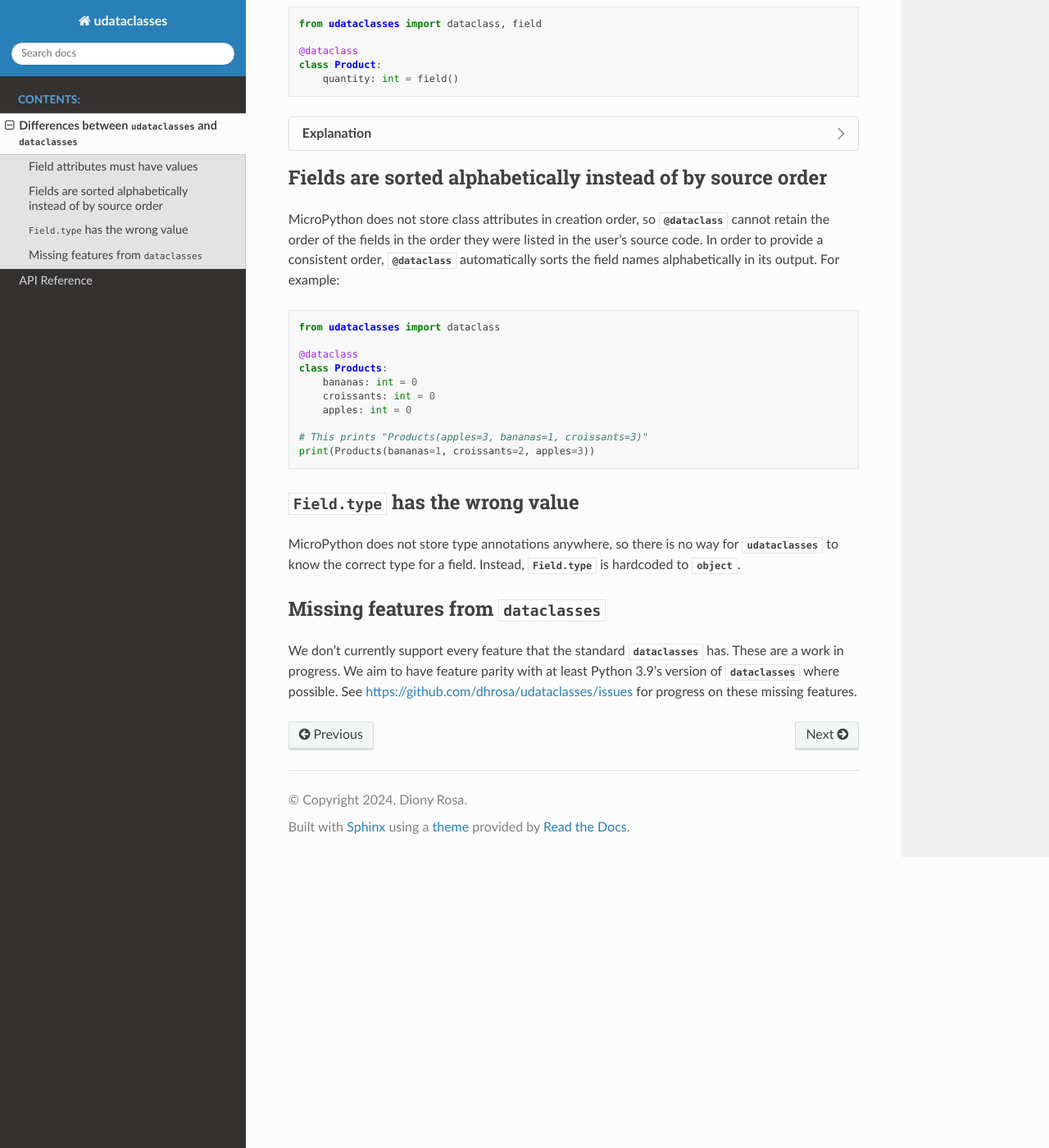
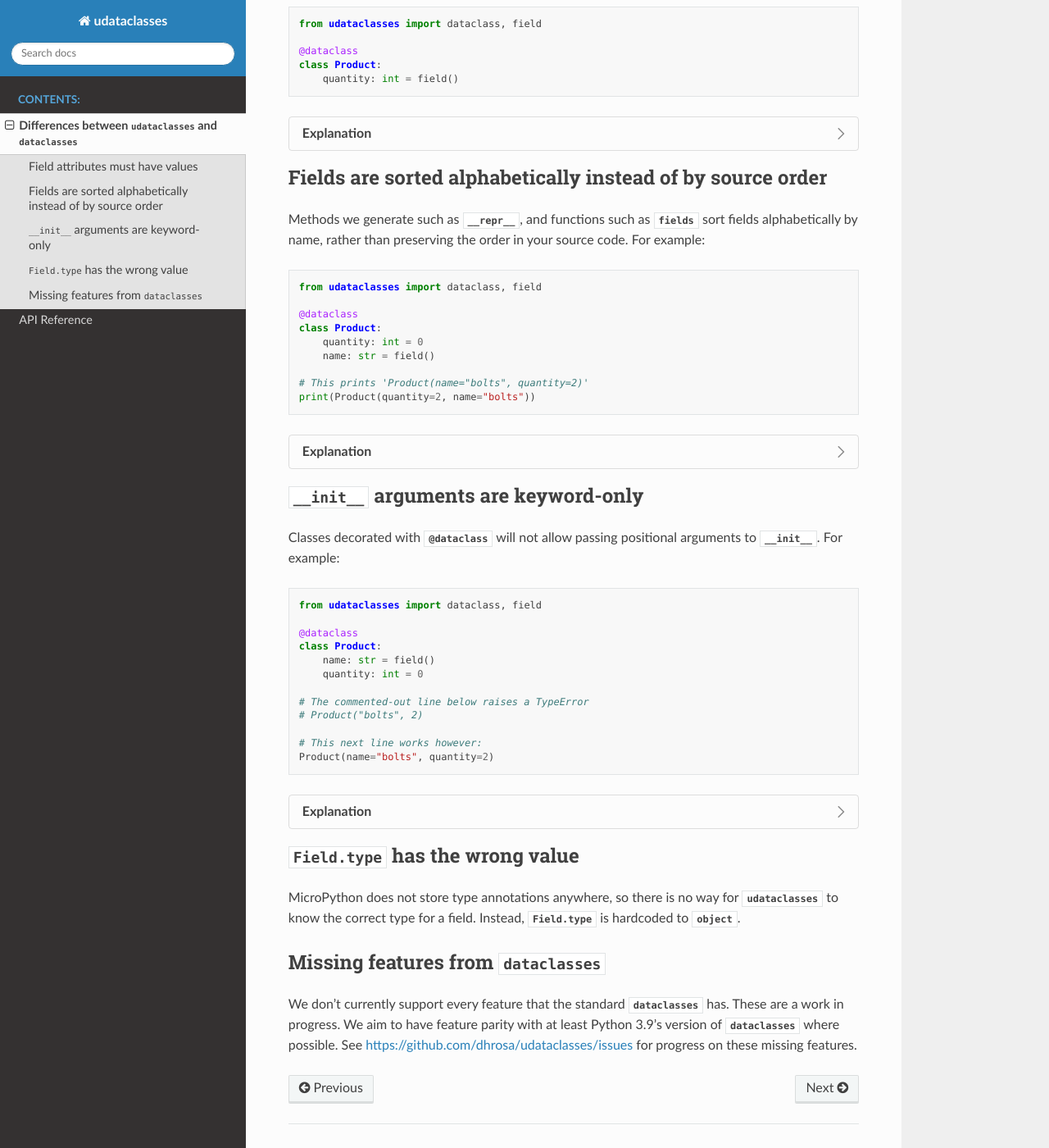
Before and after one commit to dhrosa/udataclasses, a Sphinx documentation site: the page built from docs/diffs.rst, in a window 1280 px wide and 1400 px high, scrolled down 626 px. Shown: the whole window at 82% size. Built offline with Sphinx 7.4.7 and the Read the Docs theme 2.0.0, drawn with Linux system fonts in a browser that asks for light colours.

Commit message:
Only allow keyword arguments in __init__
Fixes #13

```diff
--- a/docs/diffs.rst
+++ b/docs/diffs.rst
@@ -61,30 +61,69 @@ indicate that the field has no default value:
    Because of this, |udataclasses| fields have to be assigned a value in order
    for us to be able to detect the field.
 
+.. _field_ordering:
+
 Fields are sorted alphabetically instead of by source order
 -----------------------------------------------------------
 
-MicroPython does not store class attributes in creation order, so |decorator|
-cannot retain the order of the fields in the order they were listed in the
-user's source code. In order to provide a consistent order, |decorator|
-automatically sorts the field names alphabetically in its output. For example:
+Methods we generate such as |repr|, and functions such as |fields| sort fields
+alphabetically by name, rather than preserving the order in your source code.
+For example:
 
 .. code:: python
 
-   from udataclasses import dataclass
+   from udataclasses import dataclass, field
 
    @dataclass
-   class Products:
-       bananas: int = 0
-       croissants: int = 0
-       apples: int = 0
+   class Product:
+       quantity: int = 0
+       name: str = field()
 
-   # This prints "Products(apples=3, bananas=1, croissants=3)"
-   print(Products(bananas=1, croissants=2, apples=3))
+   # This prints 'Product(name="bolts", quantity=2)'
+   print(Product(quantity=2, name="bolts"))
 
+.. dropdown:: Explanation
+
+   MicroPython does not store class attributes in creation order, so |decorator|
+   cannot retain the order of the fields in the order they were listed in the
+   user's source code. In order to provide a consistent order, |decorator|
+   automatically sorts the field names alphabetically in its output.
 
 
 .. |decorator| replace:: :py:func:`@dataclass <udataclasses.dataclass>`
+.. |fields| replace:: :py:func:`fields <udataclasses.fields>`
+.. |repr| replace:: :py:meth:`__repr__ <object.__repr__>`
+
+|init| arguments are keyword-only
+----------------------------------
+
+Classes decorated with |decorator| will not allow passing positional arguments to |init|. For example:
+
+.. code:: python
+
+   from udataclasses import dataclass, field
+
+   @dataclass
+   class Product:
+       name: str = field()
+       quantity: int = 0
+
+   # The commented-out line below raises a TypeError
+   # Product("bolts", 2)
+
+   # This next line works however:
+   Product(name="bolts", quantity=2)
+
+
+.. dropdown:: Explanation
+
+   We sort fields :ref:`alphabetically <field_ordering>`. If we allowed
+   positional |init| arguments, the order of those arguments would not match the
+   field order in your code. Therefore, allowing positional arguments would be
+   very error-prone. Instead we only allow arguments to be passed in by keyword,
+   which has no ordering constraints.
+
+.. |init| replace:: :py:meth:`__init__ <object.__init__>`
 
 
 |field_type| has the wrong value
```
Also changed, not shown: 4 other files.
